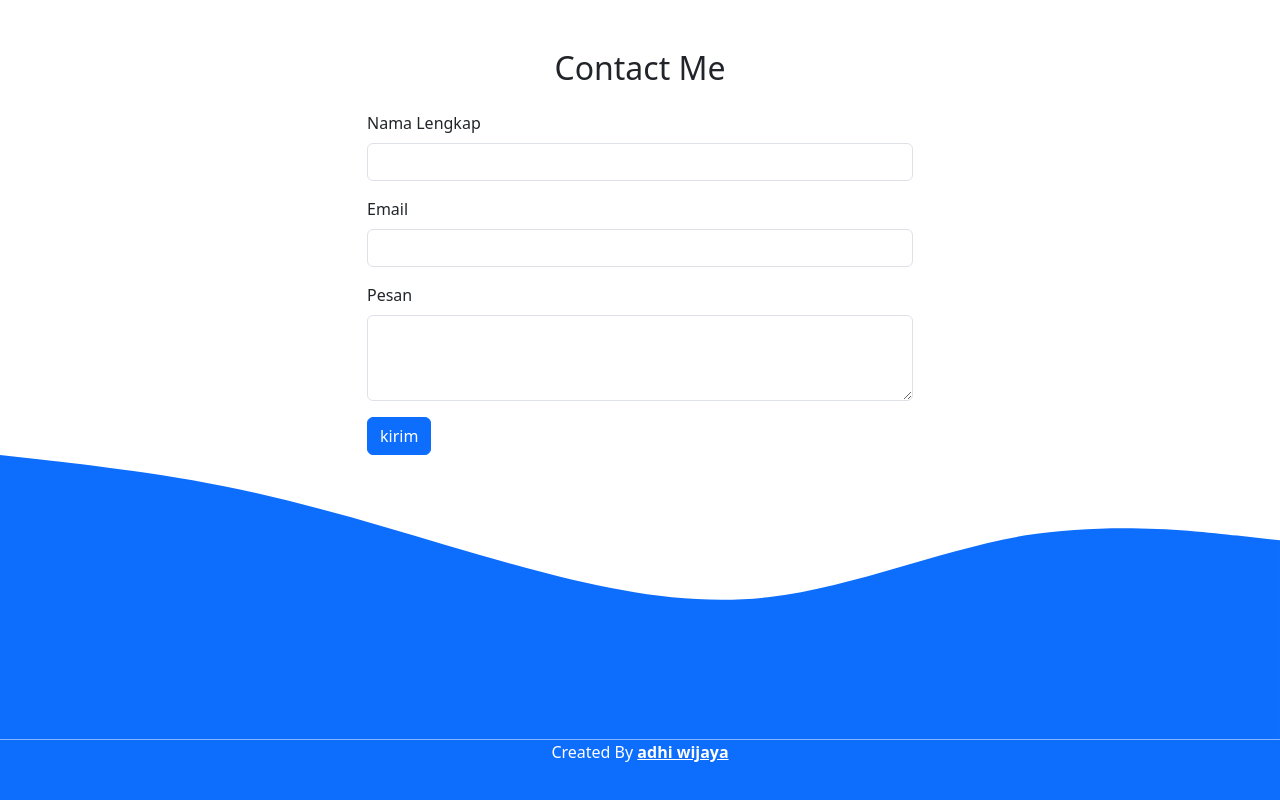
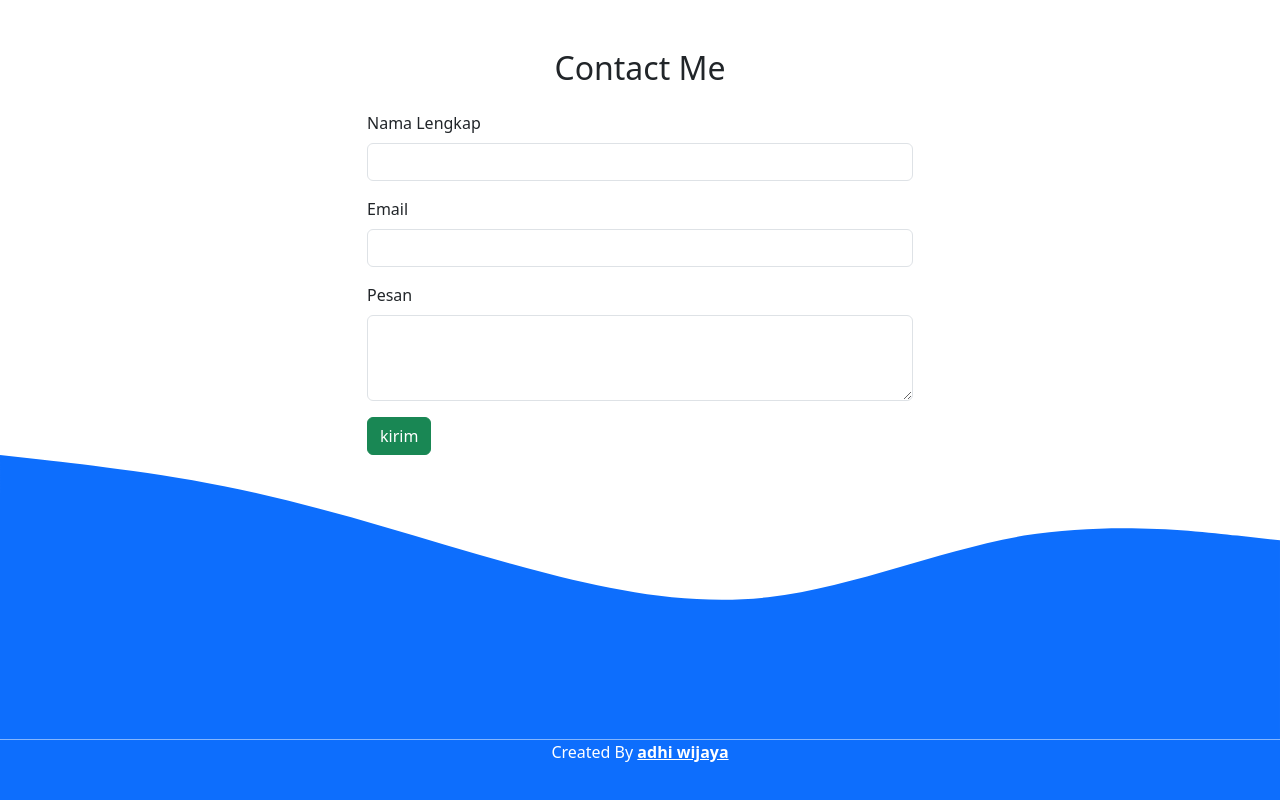
Before and after one commit to wijayakirana14/adhiwijaya, a plain HTML site: page index.html in a window 1280 px wide. Shown: the part 2481-3281 px from the top of the page. Drawn offline with nearby package versions, Linux system fonts and the light colour scheme.

Commit message:
mengubah warna tombol menjadi hijau

```diff
--- a/index.html
+++ b/index.html
@@ -180,14 +180,14 @@
               <label for="pesan" class="form-label">Pesan</label>
               <textarea class="form-control" id="pesan" rows="3"></textarea>
             </div>
-            <button type="submit" class="btn btn-primary">kirim</button>
+            <button type="submit" class="btn btn-success">kirim</button>
           </form>
         </div>
       </div>
     </div>
     <svg xmlns="http://www.w3.org/2000/svg" viewBox="0 0 1440 320"><path fill="#0d6efd" fill-opacity="1" d="M0,0L48,5.3C96,11,192,21,288,42.7C384,64,480,96,576,122.7C672,149,768,171,864,160C960,149,1056,107,1152,90.7C1248,75,1344,85,1392,90.7L1440,96L1440,320L1392,320C1344,320,1248,320,1152,320C1056,320,960,320,864,320C768,320,672,320,576,320C480,320,384,320,288,320C192,320,96,320,48,320L0,320Z"></path></svg>
   </section>
-  <!--CONTACT ME-->
+  <!--CONTACT end-->
 
   <!--FOOTER-->
     <footer class="bg-primary text-white text-center pb-5">
```
